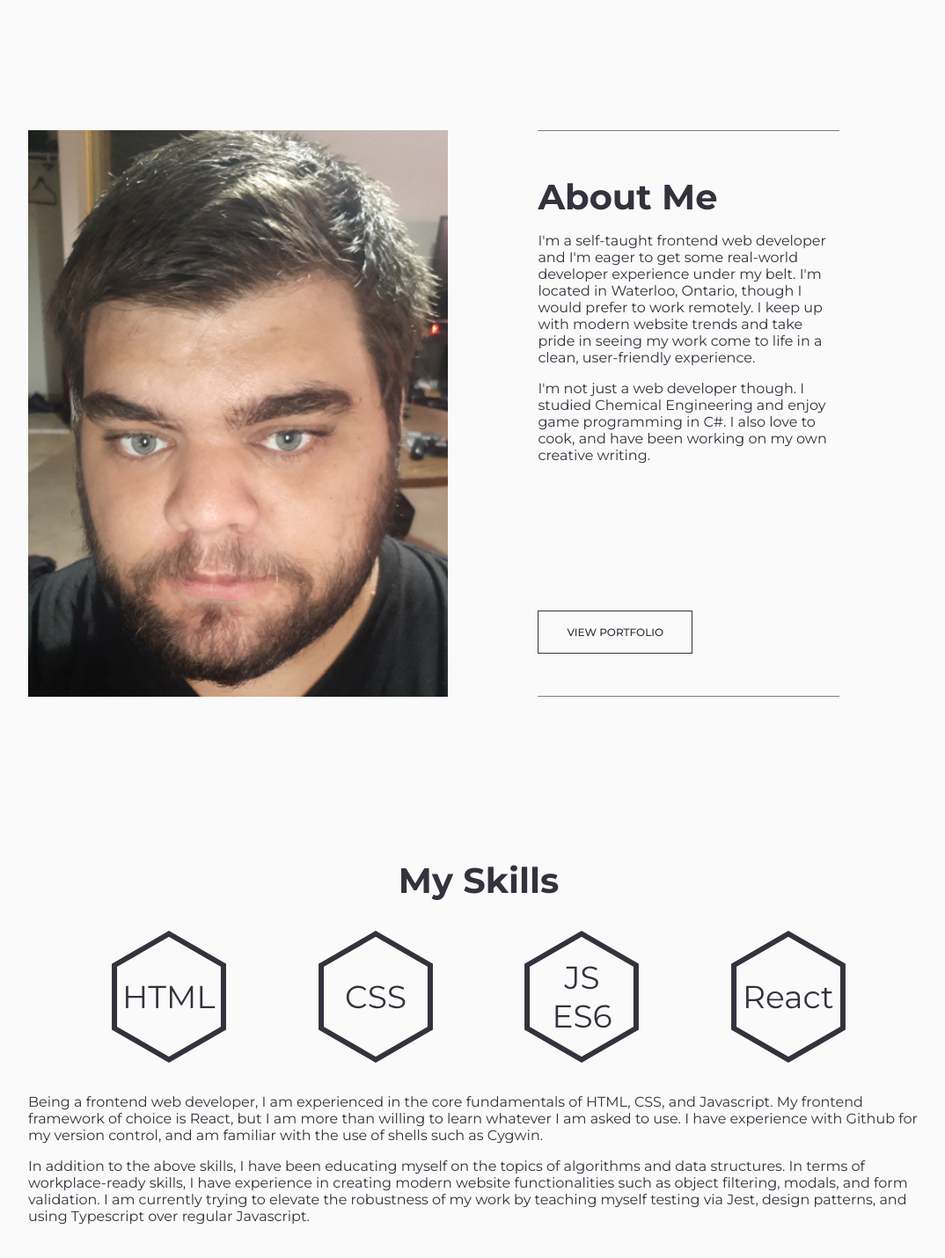
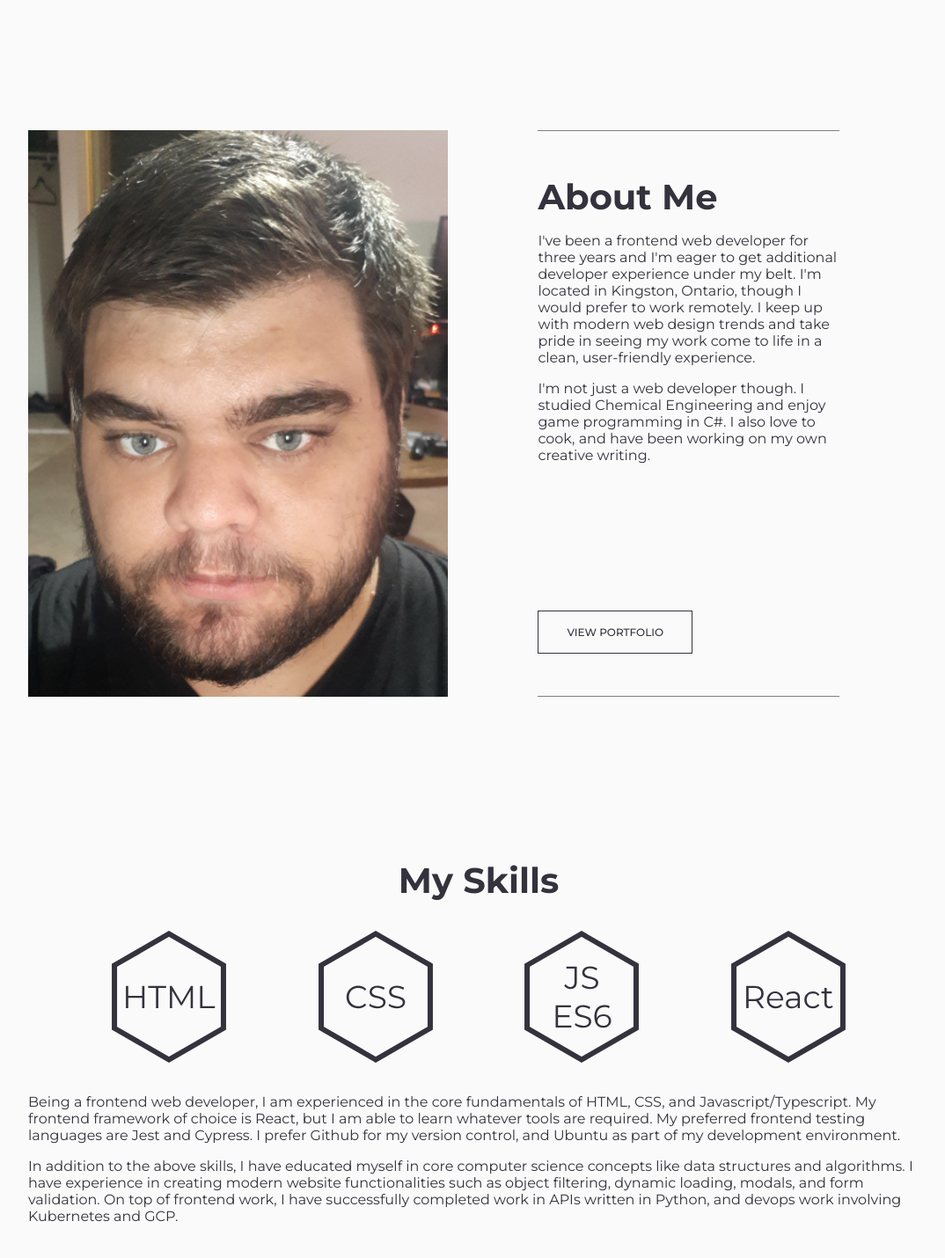
Before and after one commit to enslaughter/portfolio-site-v3, a React (Create React App) app: page / in a window 1280 px wide. Shown: the part 789-2219 px from the top of the page at 88% size, without its empty margins (96-1170 px from the left). Built offline with nearby package versions, Linux system fonts and the light colour scheme.

Commit message:
Updated website for 2023

```diff
--- a/src/views/Contact.tsx
+++ b/src/views/Contact.tsx
@@ -52,7 +52,8 @@ function Contact() {
           errors[property] = "empty";
         }
 
-        let regEmail = /^(([^<>()[\]\\.,;:\s@\"]+(\.[^<>()[\]\\.,;:\s@\"]+)*)|(\".+\"))@((\[[0-9]{1,3}\.[0-9]{1,3}\.[0-9]{1,3}\.[0-9]{1,3}\])|(([a-zA-Z\-0-9]+\.)+[a-zA-Z]{2,}))$/;
+        let regEmail =
+          /^(([^<>()[\]\\.,;:\s@\"]+(\.[^<>()[\]\\.,;:\s@\"]+)*)|(\".+\"))@((\[[0-9]{1,3}\.[0-9]{1,3}\.[0-9]{1,3}\.[0-9]{1,3}\])|(([a-zA-Z\-0-9]+\.)+[a-zA-Z]{2,}))$/;
         if (!regEmail.test(formData.reply_to)) {
           errors[property] = "invalid";
         }
@@ -102,13 +103,12 @@ function Contact() {
         <h2>Get in Touch</h2>
         <div className="contact-text-container">
           <p>
-            I'm currently looking for some formal work experience, so I'm open
-            to be contacted for new and interesting opportunities. I have a wide
+            I'm currently looking for more industry experience, and am open to
+            being contacted for new and interesting opportunities. I have a wide
             array of skills and have plenty of experience in tackling new
-            challenges. I'm a fast learner, so even unfamiliar territory is
-            something that I have confidence in being able to pick up. If you're
-            in need of a flexible web developer, I'd love to hear about any
-            opportunities that I could help you with.
+            challenges. I'm a fast learner, so even new technology is something
+            I can easily pick up. If you're in need of a flexible web developer,
+            I'd love to hear about any opportunities that I could help you with.
           </p>
           <div className="contact-icons-container">
             <a
--- a/src/views/Home.tsx
+++ b/src/views/Home.tsx
@@ -18,11 +18,11 @@ function Home() {
           <div>
             <h2>About Me</h2>
             <p>
-              I'm a self-taught frontend web developer and I'm eager to get some
-              real-world developer experience under my belt. I'm located in
-              Waterloo, Ontario, though I would prefer to work remotely. I keep
-              up with modern website trends and take pride in seeing my work
-              come to life in a clean, user-friendly experience.
+              I've been a frontend web developer for three years and I'm eager
+              to get additional developer experience under my belt. I'm located
+              in Kingston, Ontario, though I would prefer to work remotely. I
+              keep up with modern web design trends and take pride in seeing my
+              work come to life in a clean, user-friendly experience.
             </p>
             <p>
               I'm not just a web developer though. I studied Chemical
@@ -47,19 +47,19 @@ function Home() {
         <br></br>
         <p>
           Being a frontend web developer, I am experienced in the core
-          fundamentals of HTML, CSS, and Javascript. My frontend framework of
-          choice is React, but I am more than willing to learn whatever I am
-          asked to use. I have experience with Github for my version control,
-          and am familiar with the use of shells such as Cygwin.
+          fundamentals of HTML, CSS, and Javascript/Typescript. My frontend
+          framework of choice is React, but I am able to learn whatever tools
+          are required. My preferred frontend testing languages are Jest and
+          Cypress. I prefer Github for my version control, and Ubuntu as part of
+          my development environment.
         </p>
         <p>
-          In addition to the above skills, I have been educating myself on the
-          topics of algorithms and data structures. In terms of workplace-ready
-          skills, I have experience in creating modern website functionalities
-          such as object filtering, modals, and form validation. I am currently
-          trying to elevate the robustness of my work by teaching myself testing
-          via Jest, design patterns, and using Typescript over regular
-          Javascript.
+          In addition to the above skills, I have educated myself in core
+          computer science concepts like data structures and algorithms. I have
+          experience in creating modern website functionalities such as object
+          filtering, dynamic loading, modals, and form validation. On top of
+          frontend work, I have successfully completed work in APIs written in
+          Python, and devops work involving Kubernetes and GCP.
         </p>
       </div>
 
--- a/src/views/Projects.tsx
+++ b/src/views/Projects.tsx
@@ -11,11 +11,10 @@ function Projects() {
         <h2>A Small Collection of My Work</h2>
         <div className="projects-info-box">
           <p>
-            Below are some of my projects that demonstrate my ability as a
-            frontend web developer. All sites feature responsive designs and
-            modern design features like theme switching, modals, and data
-            filtering. All code is written by myself and can be found on my
-            Github page.
+            Below are some of my personal projects as a frontend web developer.
+            All sites feature responsive designs and modern design features like
+            theme switching, modals, and data filtering. All code is written by
+            myself and can be found on my Github page.
           </p>
           <br></br>
           <a
```
Also changed, not shown: package.json (+14 -14 lines), 1 other file (tests, documents, lock files or other folders).
